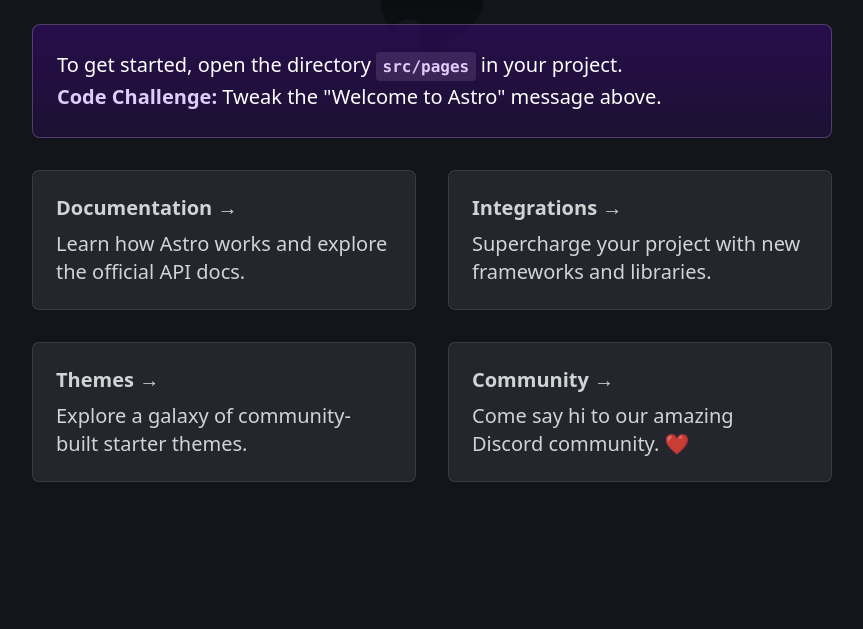
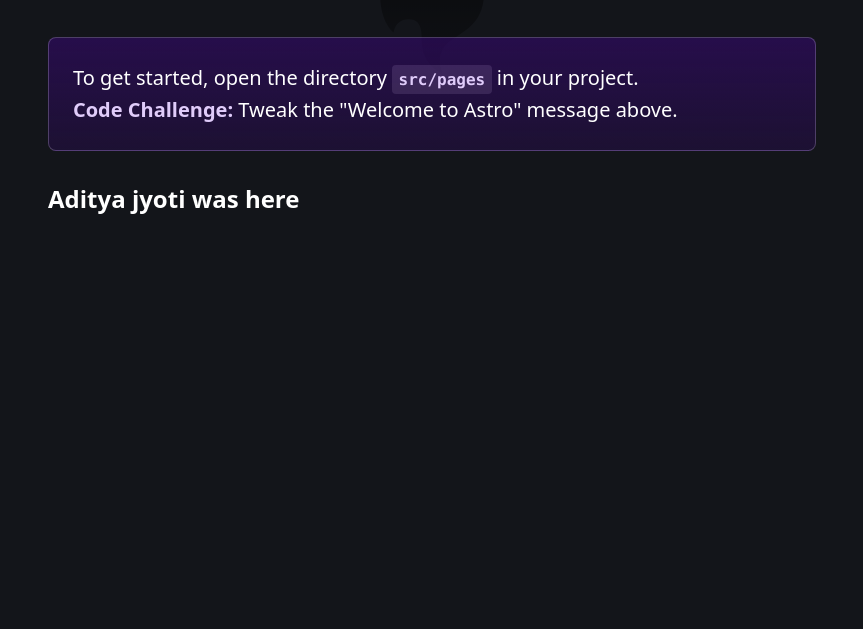
Before and after one commit to AbhijithGanesh/appspaces, an Astro site: page / in a window 1280 px wide. Shown: the part 171-800 px from the top of the page, without its empty margins (208-1071 px from the left). Built offline with nearby package versions, Linux system fonts and the light colour scheme; Astro itself is replaced by a stand-in of ours.

Commit message:
Added Aditya s name

```diff
--- a/astro.config.mjs
+++ b/astro.config.mjs
@@ -1,4 +1,8 @@
 import { defineConfig } from 'astro/config';
 
+import tailwind from "@astrojs/tailwind";
+
 // https://astro.build/config
-export default defineConfig({});
+export default defineConfig({
+  integrations: [tailwind()]
+});
--- a/package.json
+++ b/package.json
@@ -10,8 +10,10 @@
     "astro": "astro"
   },
   "dependencies": {
+    "@astrojs/check": "^0.7.0",
+    "@astrojs/tailwind": "^5.1.0",
     "astro": "^4.11.0",
-    "@astrojs/check": "^0.7.0",
+    "tailwindcss": "^3.4.4",
     "typescript": "^5.5.2"
   },
   "engines": {
--- a/src/pages/index.astro
+++ b/src/pages/index.astro
@@ -33,33 +33,14 @@
 				</linearGradient>
 			</defs>
 		</svg>
-		<h1>Welcome to <span class="text-gradient">Astro</span></h1>
+		<h1>Welcome to <span class="text-gradient">Abhijith's Talk on AppSpaces</span></h1>
 		<p class="instructions">
 			To get started, open the directory <code>src/pages</code> in your project.<br />
 			<strong>Code Challenge:</strong> Tweak the "Welcome to Astro" message above.
 		</p>
-		<ul role="list" class="link-card-grid">
-			<Card
-				href="https://docs.astro.build/"
-				title="Documentation"
-				body="Learn how Astro works and explore the official API docs."
-			/>
-			<Card
-				href="https://astro.build/integrations/"
-				title="Integrations"
-				body="Supercharge your project with new frameworks and libraries."
-			/>
-			<Card
-				href="https://astro.build/themes/"
-				title="Themes"
-				body="Explore a galaxy of community-built starter themes."
-			/>
-			<Card
-				href="https://astro.build/chat/"
-				title="Community"
-				body="Come say hi to our amazing Discord community. ❤️"
-			/>
-		</ul>
+		<p class="font-extrabold text-2xl text-white">
+			Aditya jyoti was here
+		</p>
 	</main>
 </Layout>
 
--- /dev/null
+++ b/tailwind.config.mjs
@@ -0,0 +1,8 @@
+/** @type {import('tailwindcss').Config} */
+export default {
+	content: ['./src/**/*.{astro,html,js,jsx,md,mdx,svelte,ts,tsx,vue}'],
+	theme: {
+		extend: {},
+	},
+	plugins: [],
+}
```
Also changed, not shown: pnpm-lock.yaml.
